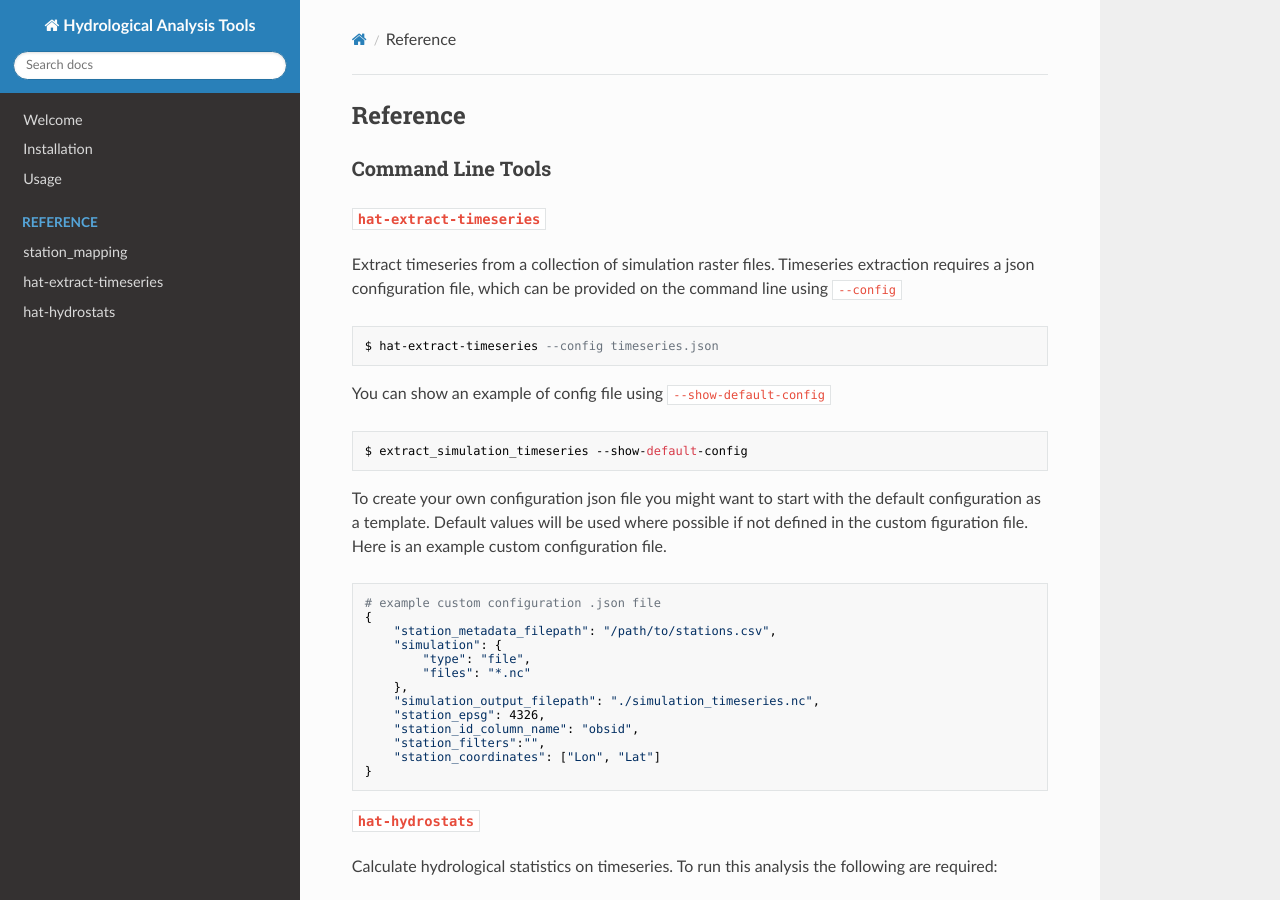
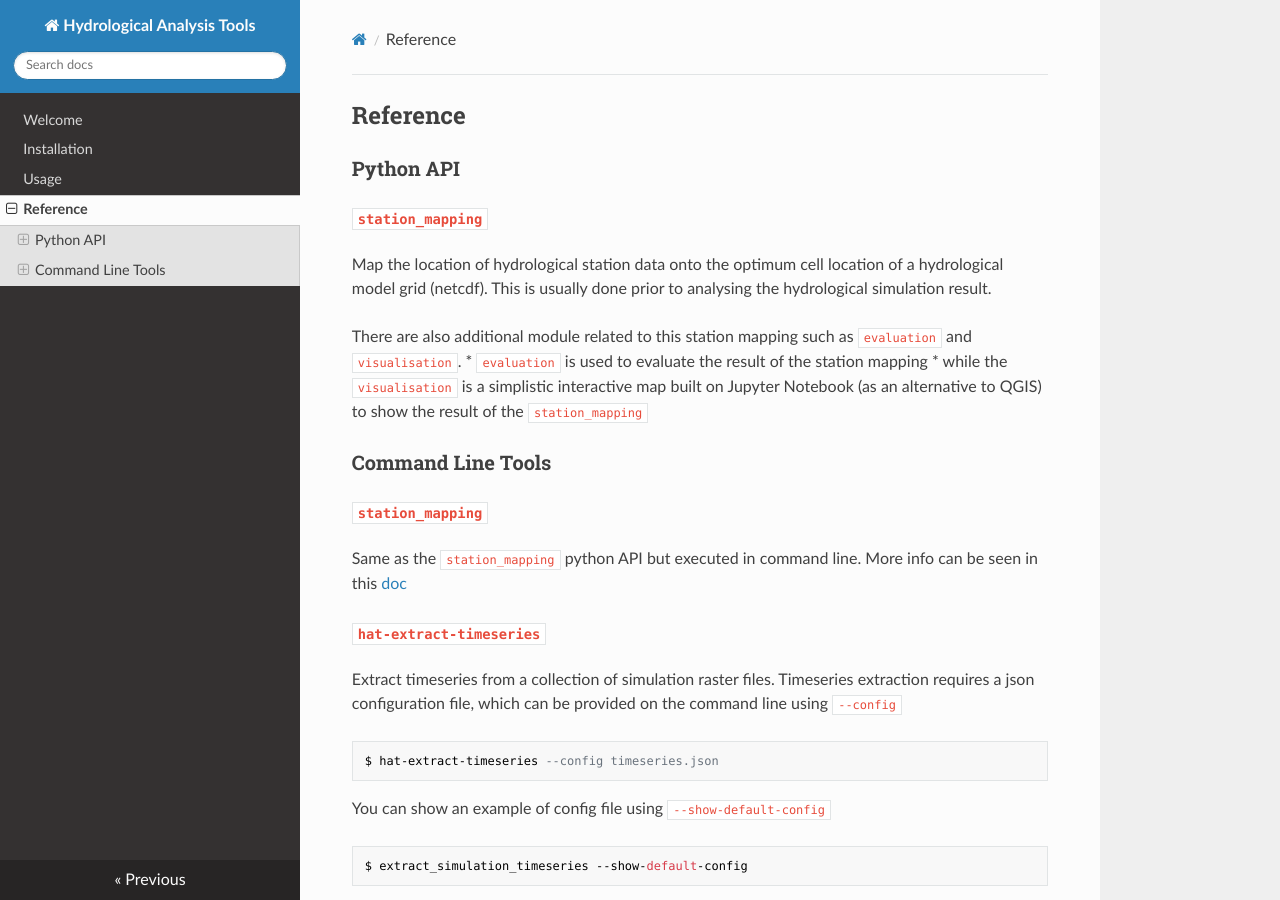
Before and after one commit to ecmwf/hat, an MkDocs documentation site: the page built from docs/reference.md, in a window 1280 px wide and 900 px high. Built offline with MkDocs 1.6.1, drawn with Linux system fonts in a browser that asks for light colours; nearby versions of some CDN libraries.

Commit message:
revised readthedocs format

```diff
--- a/docs/reference.md
+++ b/docs/reference.md
@@ -1,6 +1,20 @@
 ## Reference
 
+### Python API
+
+#### `station_mapping`
+Map the location of hydrological station data onto the optimum cell location of a hydrological model grid (netcdf).
+This is usually done prior to analysing the hydrological simulation result.
+
+There are also additional module related to this station mapping such as `evaluation` and `visualisation`.
+* `evaluation` is used to evaluate the result of the station mapping
+* while the `visualisation` is a simplistic interactive map built on Jupyter Notebook (as an alternative to QGIS) to show the result of the `station_mapping`
+
 ### Command Line Tools
+
+#### `station_mapping`
+Same as the `station_mapping` python API but executed in command line.
+More info can be seen in this [doc](station_mapping.md)
 
 #### `hat-extract-timeseries`
 
--- a/mkdocs.yml
+++ b/mkdocs.yml
@@ -5,9 +5,6 @@ nav:
     - Welcome: index.md
     - Installation: installation.md
     - Usage: usage.md
-    - Reference:
-        - station_mapping: station_mapping.md
-        - hat-extract-timeseries: hat-extract-timeseries.md
-        - hat-hydrostats: hat-hydrostats.md
+    - Reference: reference.md
 
 theme: readthedocs
```
